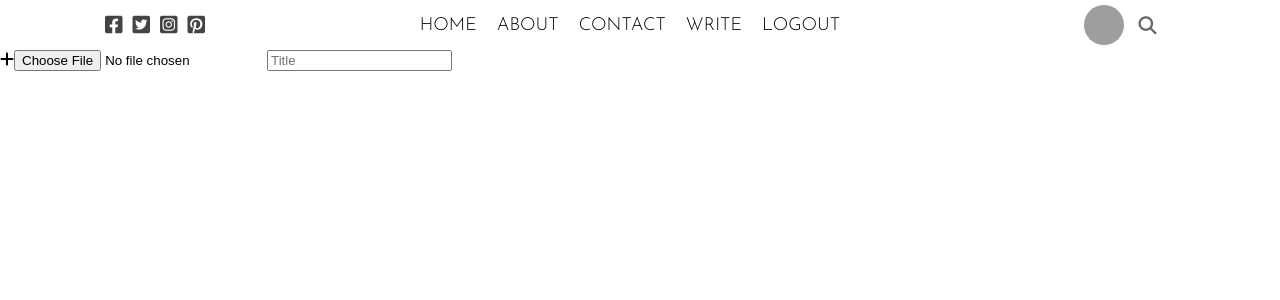
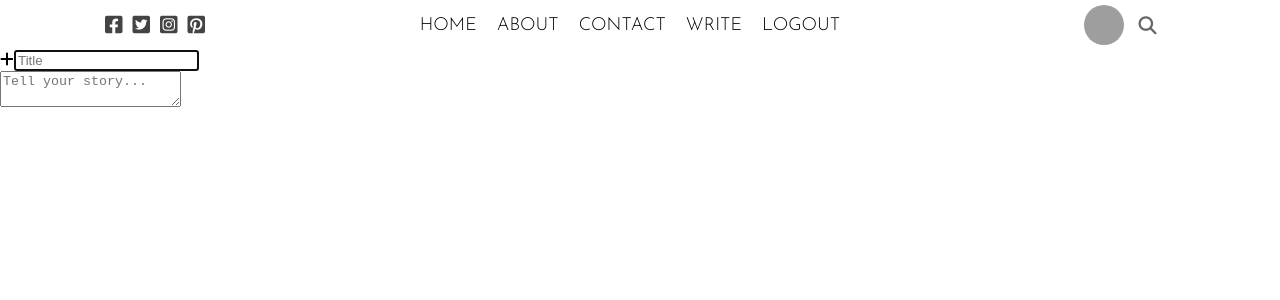
Before and after one commit to EvMad/react-frontend-sandbox, a React (Create React App) app: page / in a window 1280 px wide. Shown: the top 300 px of the page. Built offline with nearby package versions, Linux system fonts and the light colour scheme; grey boxes are pictures that could not be loaded.

Commit message:
writeFormGroup <textarea>

```diff
--- a/src/pages/write/Write.jsx
+++ b/src/pages/write/Write.jsx
@@ -9,8 +9,11 @@ export default function Write() {
                     <label htmlFor="fileInput">
                     <i class="fa-solid fa-plus"></i>
                     </label>
-                    <input type="file" id="fileInput" />
-                    <input type="text" placeholder="Title" />
+                    <input type="file" id="fileInput" style={{display:"none"}} />
+                    <input type="text" placeholder="Title" className="writeInput" autoFocus={true} />
+                </div>
+                <div className="writeFormGroup">
+                    <textarea placeholder="Tell your story..."></textarea>
                 </div>
             </form>
         </div>
```
